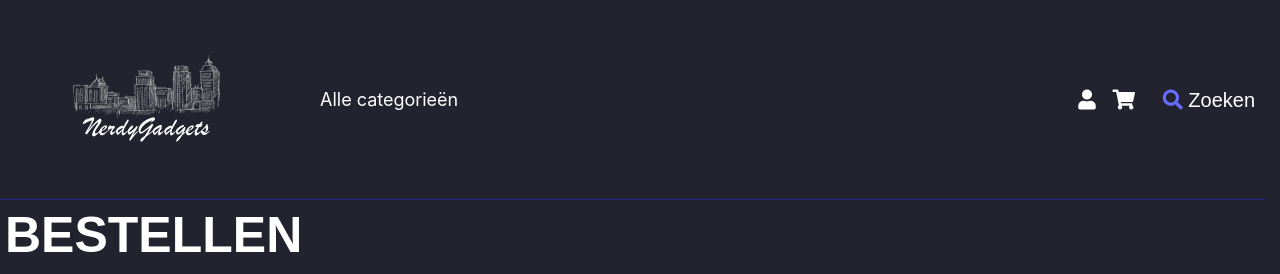
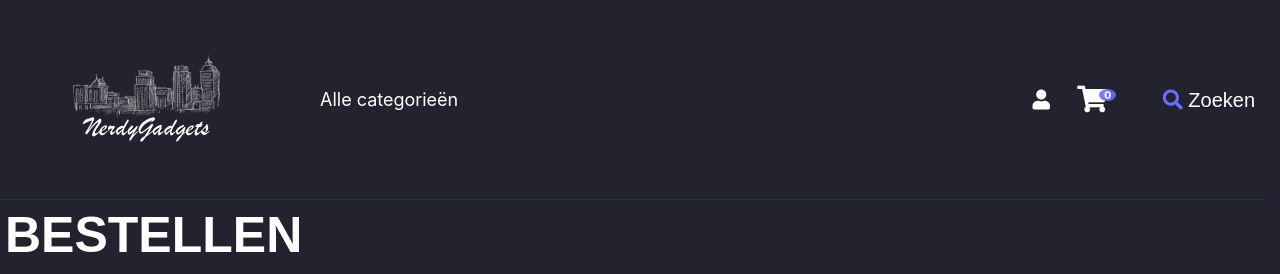
Before and after one commit to to01/nerdygadgets-casus, a PHP site: page /BestelPagina.php in a window 1280 px wide. Shown: the top 274 px of the page. Run offline with PHP 8.4, Linux system fonts and the light colour scheme; data that the repository does not hold is empty; some libraries are stand-ins or nearby versions; some web fonts are replaced.

Commit message:
fixed cart counter

```diff
--- a/nerdy-gadgets/header.php
+++ b/nerdy-gadgets/header.php
@@ -89,8 +89,8 @@ $databaseConnection = connectToDatabase();
                 }
                 ?>
                     &nbsp
-                    <a href="cart.php" class="HrefDecoration"><i class="fas fa-shopping-cart cart"></i>
-                        &nbsp&nbsp&nbsp
+                    <a href="cart.php"><i href="cart.php" class="fa badge fa-lg" value="<?php print(countCart());?>" style="color: #FFFFFF">&#xf07a;</i></a>
+                &nbsp&nbsp&nbsp
                         <a href="browse.php" class="HrefDecoration"><i class="fas fa-search search"></i> Zoeken </a>
             </li>
         </ul>
```
